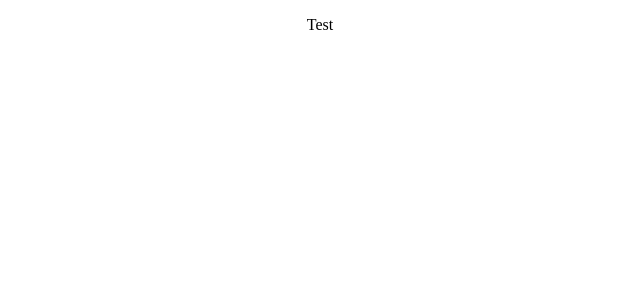
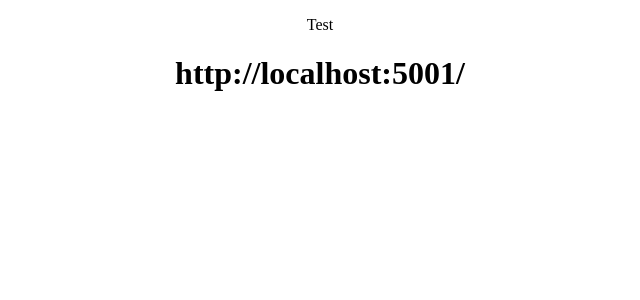
Before and after one commit to vagnerlucas/a2-resume, an Angular app: page / in a window 1280 px wide. Shown: the top 300 px of the page, without its empty margins (320-960 px from the left). Built offline with nearby package versions, Linux system fonts and the light colour scheme.

Commit message:
api addr on environments

```diff
--- a/src/app/app.component.html
+++ b/src/app/app.component.html
@@ -1,4 +1,5 @@
 <!--The content below is only a placeholder and can be replaced.-->
 <div style="text-align:center">
  <p>Test</p>
+ <h1>{{apiValue}}</h1>
 </div>
--- a/src/app/app.component.ts
+++ b/src/app/app.component.ts
@@ -1,4 +1,5 @@
 import { Component } from '@angular/core';
+import { environment } from '../environments/environment';
 
 @Component({
   selector: 'app-root',
@@ -7,4 +8,5 @@ import { Component } from '@angular/core';
 })
 export class AppComponent {
   title = 'app';
+  apiValue = environment.API_ADDR
 }
--- a/src/environments/environment.prod.ts
+++ b/src/environments/environment.prod.ts
@@ -1,3 +1,4 @@
 export const environment = {
-  production: true
+  production: true,
+  API_ADDR: 'http://api.vagnerlucas.com/'
 };
--- a/src/environments/environment.ts
+++ b/src/environments/environment.ts
@@ -4,5 +4,6 @@
 // The list of which env maps to which file can be found in `.angular-cli.json`.
 
 export const environment = {
-  production: false
+  production: false,
+  API_ADDR: 'http://localhost:5001/'
 };
```
Also changed, not shown: 1 other file (tests, documents, lock files or other folders).
